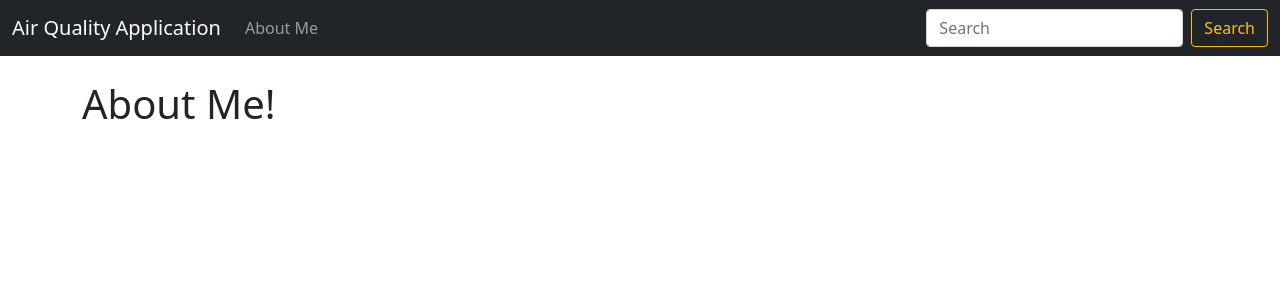
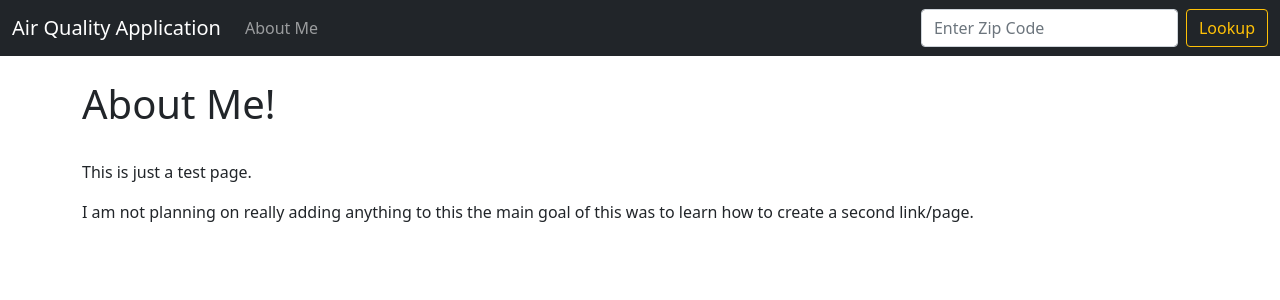
Before and after one commit to chuckcoggins/AirQualityApp, a Django app: page /about.html in a window 1280 px wide. Shown: the top 300 px of the page. Run offline with Django 3.2, Linux system fonts and the light colour scheme.

Commit message:
Finished Product

```diff
--- a/lookup/templates/about.html
+++ b/lookup/templates/about.html
@@ -3,5 +3,8 @@
 {% block content %}
 
 <h1>About Me!</h1>
+<br/>
+<p>This is just a test page.</p>
+<p>I am not planning on really adding anything to this the main goal of this was to learn how to create a second link/page.</p>
 
 {% endblock %}
--- a/lookup/templates/base.html
+++ b/lookup/templates/base.html
@@ -9,6 +9,15 @@
     <link href="https://cdn.jsdelivr.net/npm/bootstrap@5.0.0-beta1/dist/css/bootstrap.min.css" rel="stylesheet" integrity="sha384-giJF6kkoqNQ00vy+HMDP7azOuL0xtbfIcaT9wjKHr8RbDVddVHyTfAAsrekwKmP1" crossorigin="anonymous">
 
     <title>Air Quality Application</title>
+    <style>
+      .good {background-color: #0C0;}
+      .moderate {background-color: #FFFF00;}
+      .usg {background-color: #FF9900;}
+      .unhealthy {background-color: #FF0000;}
+      .veryunhealthy {background-color: #990066;}
+      .hazardous {background-color: #660000;}
+    </style>
+
   </head>
   <body>
     <nav class="navbar navbar-expand-lg navbar-dark bg-dark">
@@ -25,9 +34,10 @@
         </li>
 
       </ul>
-      <form class="d-flex">
-        <input class="form-control me-2" type="search" placeholder="Search" aria-label="Search">
-        <button class="btn btn-outline-warning" type="submit">Search</button>
+      <form action="{% url 'home' %}" class="d-flex" method="POST">
+        {% csrf_token %}
+        <input class="form-control me-2" type="search" placeholder="Enter Zip Code" aria-label="Search" name="zipcode">
+        <button class="btn btn-outline-warning" type="submit">Lookup</button>
       </form>
     </div>
   </div>
@@ -40,15 +50,8 @@
         {% endblock %}
     </div>
 
-    <!-- Optional JavaScript; choose one of the two! -->
 
-    <!-- Option 1: Bootstrap Bundle with Popper -->
     <script src="https://cdn.jsdelivr.net/npm/bootstrap@5.0.0-beta1/dist/js/bootstrap.bundle.min.js" integrity="sha384-ygbV9kiqUc6oa4msXn9868pTtWMgiQaeYH7/t7LECLbyPA2x65Kgf80OJFdroafW" crossorigin="anonymous"></script>
 
-    <!-- Option 2: Separate Popper and Bootstrap JS -->
-    <!--
-    <script src="https://cdn.jsdelivr.net/npm/@popperjs/core@2.5.4/dist/umd/popper.min.js" integrity="sha384-q2kxQ16AaE6UbzuKqyBE9/u/KzioAlnx2maXQHiDX9d4/zp8Ok3f+M7DPm+Ib6IU" crossorigin="anonymous"></script>
-    <script src="https://cdn.jsdelivr.net/npm/bootstrap@5.0.0-beta1/dist/js/bootstrap.min.js" integrity="sha384-pQQkAEnwaBkjpqZ8RU1fF1AKtTcHJwFl3pblpTlHXybJjHpMYo79HY3hIi4NKxyj" crossorigin="anonymous"></script>
-    -->
   </body>
 </html>
--- a/lookup/views.py
+++ b/lookup/views.py
@@ -6,16 +6,84 @@ def home(request):
     import json
     import requests
 
-    api_request = requests.get("https://www.airnowapi.org/aq/observation/zipCode/current/?format=application/json&zipCode=48059&distance=100&API_KEY=146057C6-45D9-4C56-BF86-253216A93628")
+    if request.method == "POST":
+        zipcode = request.POST['zipcode']
+        api_request = requests.get(
+            "https://www.airnowapi.org/aq/observation/zipCode/current/?format=application/json&zipCode=" + zipcode + "&distance=25&API_KEY=146057C6-45D9-4C56-BF86-253216A93628")
 
-    try:
-        api = json.loads(api_request.content)   # call json and load up the content from api_request
+        try:
+            api = json.loads(api_request.content)  # call json and load up the content from api_request
 
-    except Exception as e:
-        api = "Error..."
+        except Exception as e:
+            api = "Error..."
+
+        if api[1]['Category']['Name'] == "Good":
+            category_description = "(0 to 50) - Air quality is satisfactory, and air pollution poses little or no risk."
+            category_color = "good"
+
+        elif api[1]['Category']['Name'] == "Moderate":
+            category_description = "(51 to 100) - Air quality is acceptable. However, there may be a risk for some people, particularly those who are unusually sensitive to air pollution."
+            category_color = "moderate"
+
+        elif api[1]['Category']['Name'] == "Unhealthy for Sensitive Groups":
+            category_description = "(101 to 150) - Members of sensitive groups may experience health effects. The general public is less likely to be affected."
+            category_color = "usg"
+
+        elif api[1]['Category']['Name'] == "Unhealthy":
+            category_description = "(151 to 200) - Some members of the general public may experience health effects; members of sensitive groups may experience more serious health effects."
+            category_color = "unhealthy"
+
+        elif api[1]['Category']['Name'] == "Very Unhealthy":
+            category_description = "(201 to 300) - Health alert: The risk of health effects is increased for everyone."
+            category_color = "veryunhealthy"
+
+        elif api[1]['Category']['Name'] == "Hazardous":
+            category_description = "(301 and higher) - Health warning of emergency conditions: everyone is more likely to be affected."
+            category_color = "hazardous"
+
+        return render(request, 'home.html', {
+            'api': api,
+            'category_description': category_description,
+            'category_color': category_color})
+
+    else:
+        api_request = requests.get("https://www.airnowapi.org/aq/observation/zipCode/current/?format=application/json&zipCode=48059&distance=25&API_KEY=146057C6-45D9-4C56-BF86-253216A93628")
+
+        try:
+            api = json.loads(api_request.content)   # call json and load up the content from api_request
+
+        except Exception as e:
+            api = "Error..."
+
+        if api[1]['Category']['Name'] == "Good":
+            category_description = "(0 to 50) - Air quality is satisfactory, and air pollution poses little or no risk."
+            category_color = "good"
+
+        elif api[1]['Category']['Name'] == "Moderate":
+            category_description = "(51 to 100) - Air quality is acceptable. However, there may be a risk for some people, particularly those who are unusually sensitive to air pollution."
+            category_color = "moderate"
+
+        elif api[1]['Category']['Name'] == "Unhealthy for Sensitive Groups":
+            category_description = "(101 to 150) - Members of sensitive groups may experience health effects. The general public is less likely to be affected."
+            category_color = "usg"
+
+        elif api[1]['Category']['Name'] == "Unhealthy":
+            category_description = "(151 to 200) - Some members of the general public may experience health effects; members of sensitive groups may experience more serious health effects."
+            category_color = "unhealthy"
+
+        elif api[1]['Category']['Name'] == "Very Unhealthy":
+            category_description = "(201 to 300) - Health alert: The risk of health effects is increased for everyone."
+            category_color = "veryunhealthy"
+
+        elif api[1]['Category']['Name'] == "Hazardous":
+            category_description = "(301 and higher) - Health warning of emergency conditions: everyone is more likely to be affected."
+            category_color = "hazardous"
 
 
-    return render(request, 'home.html', {'api': api})
+        return render(request, 'home.html', {
+            'api': api,
+            'category_description': category_description,
+            'category_color': category_color})
 
 def about(request):
     return render(request, 'about.html', {})
```
Also changed, not shown: lookup/templates/home.html (+18 -9 lines).
